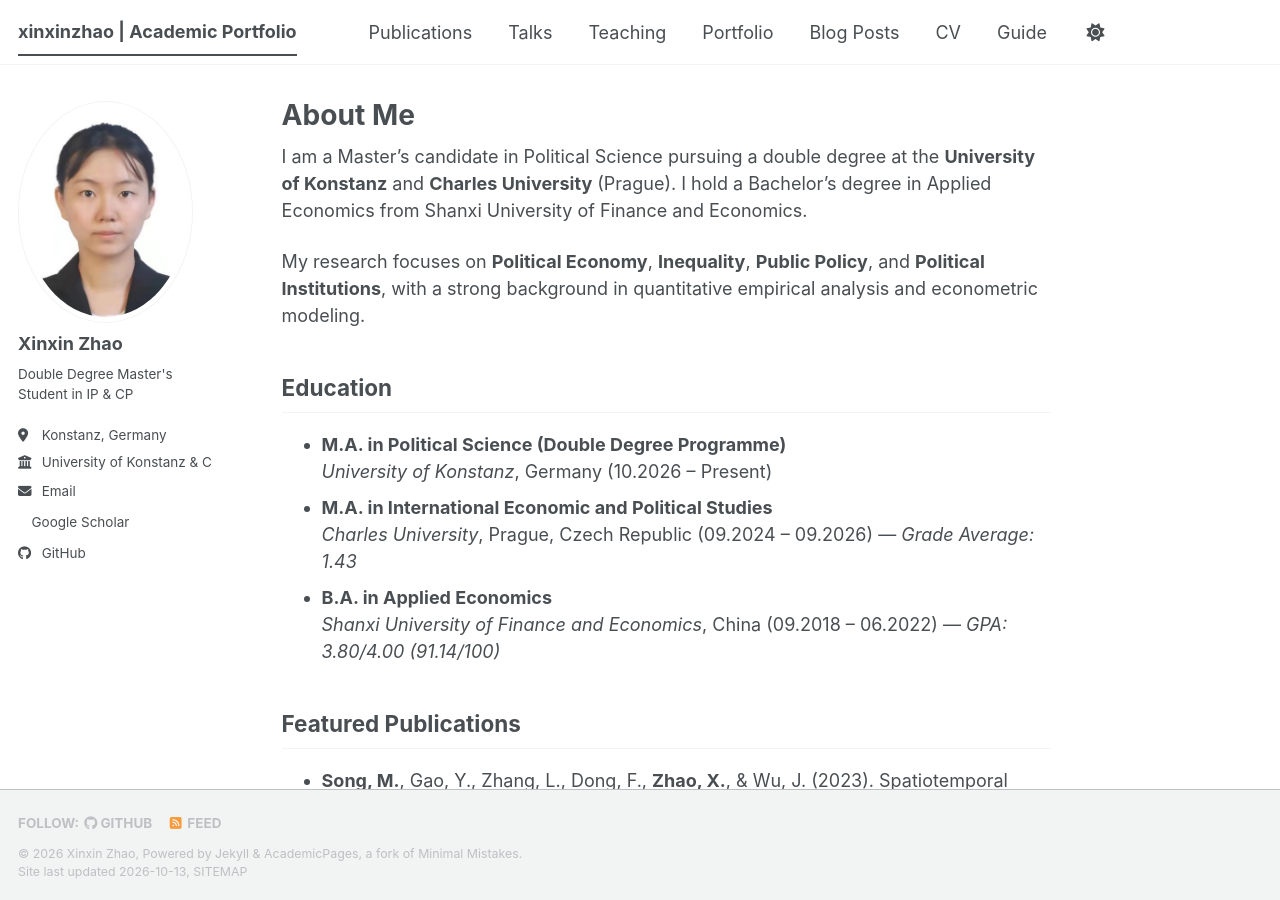
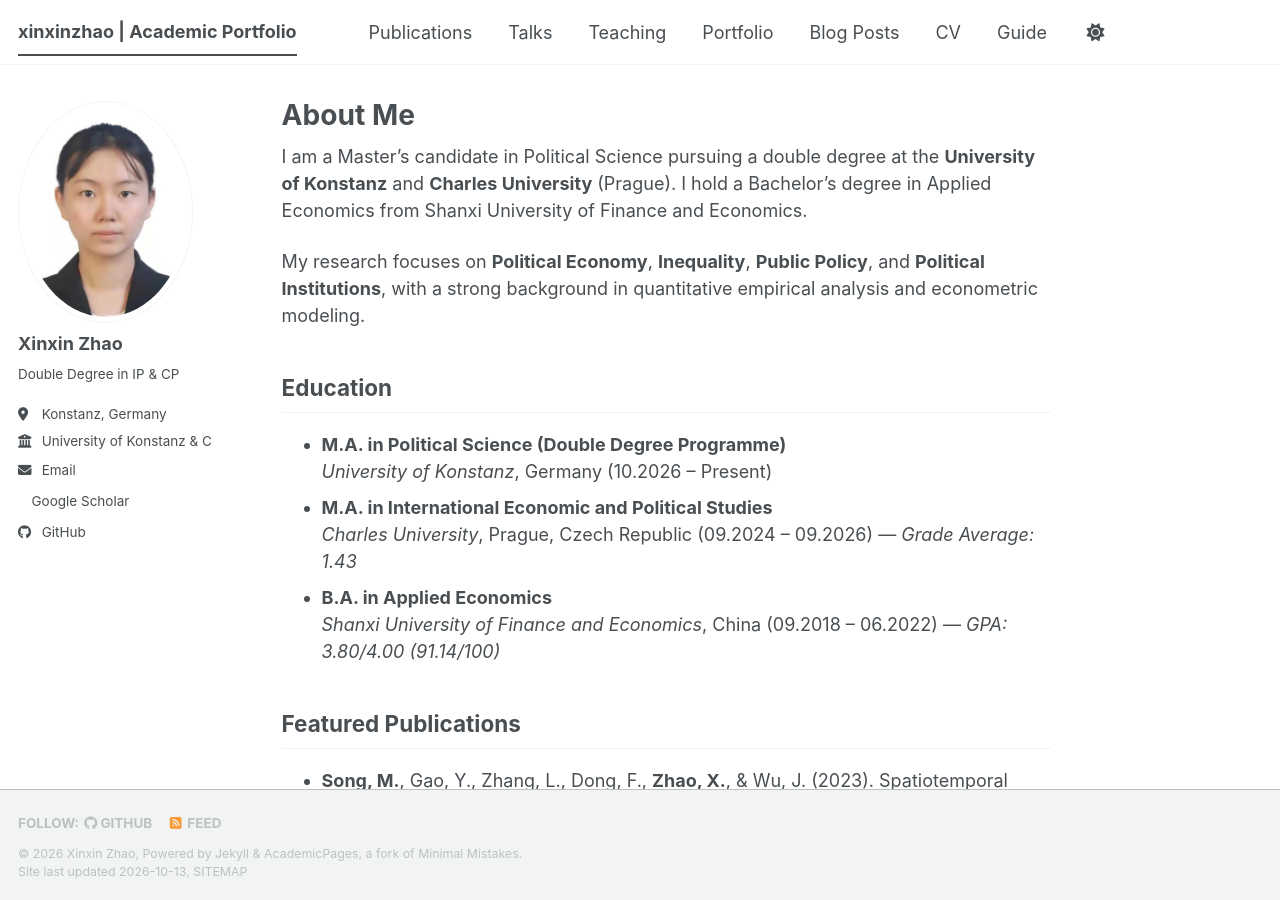
Before and after one commit to xinxinzhao616-lgtm/xinxinzhao616, a Jekyll site: the page built from _pages/about.md, in a window 1280 px wide and 900 px high. Built offline with Jekyll 4.4.1, drawn with Linux system fonts in a browser that asks for light colours; a style sheet for code colours, icons or effects is not loaded.

Commit message:
Update _config.yml

```diff
--- a/_config.yml
+++ b/_config.yml
@@ -25,7 +25,7 @@ author:
   avatar           : "profile.jpg"
   name             : "Xinxin Zhao"
   pronouns         : # example: "she/her"
-  bio              : "Double Degree Master's Student in IP & CP"
+  bio              : "Double Degree in IP & CP"
   location         : "Konstanz, Germany"
   employer         : "University of Konstanz & Charles University"
   uri              : # URL
```
